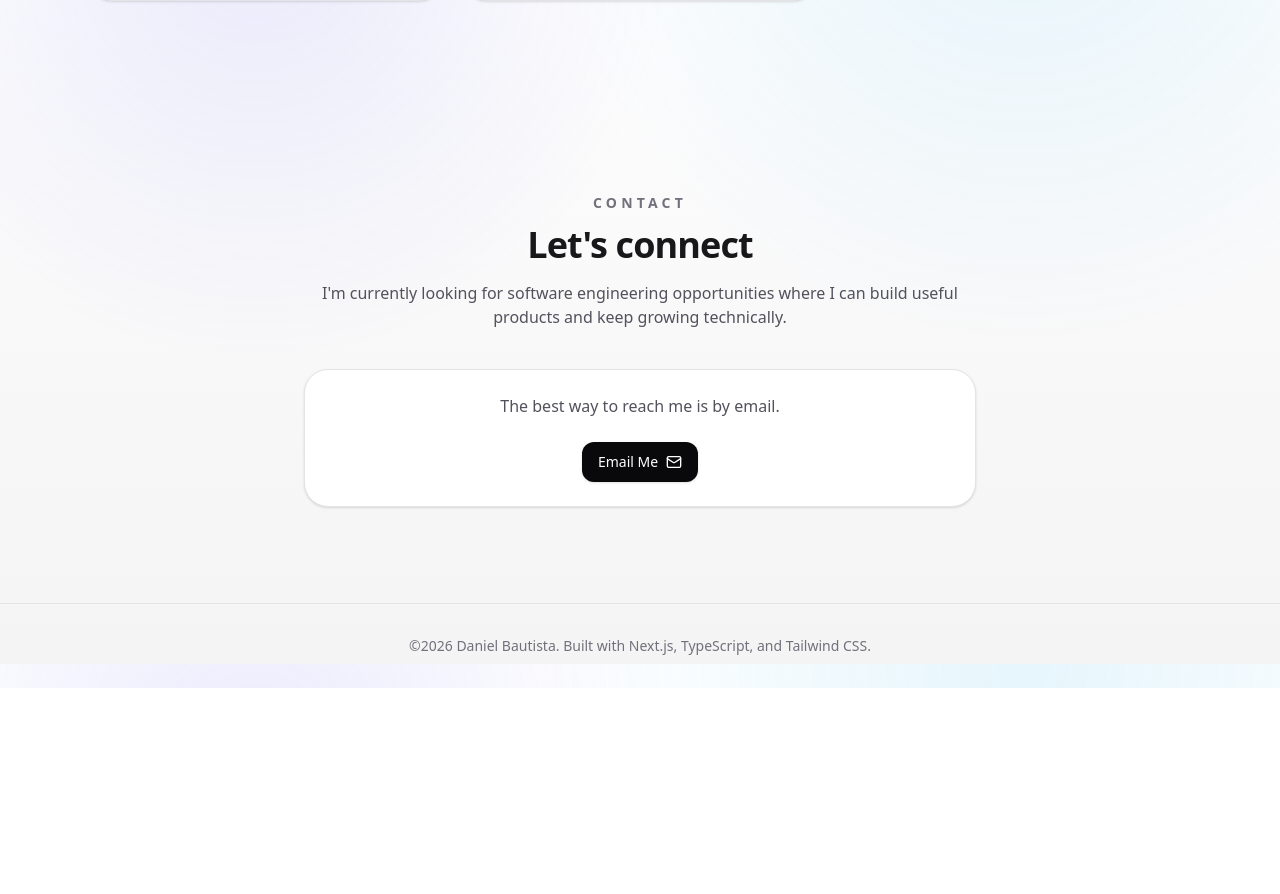
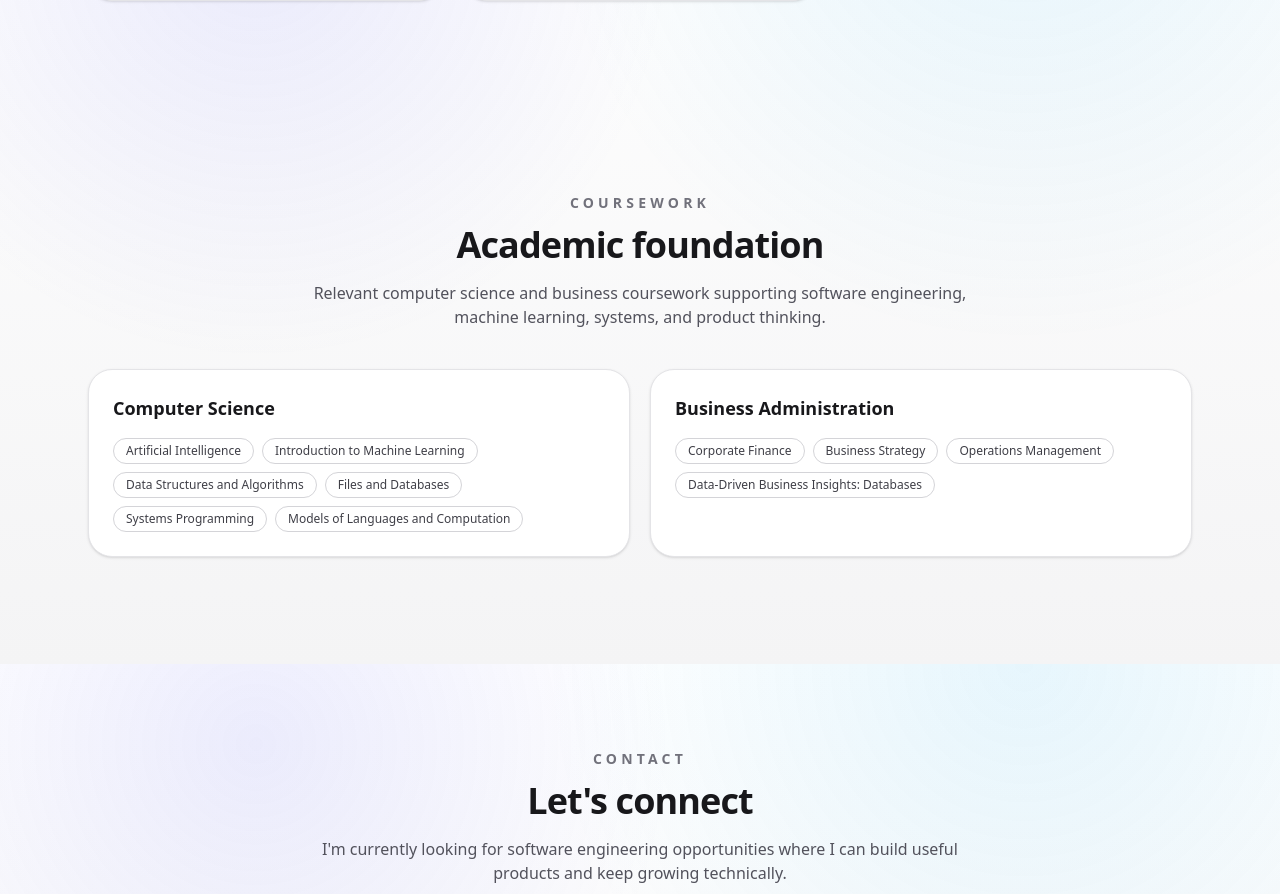
Before and after one commit to DanielBautista7799/daniel-portfolio, a Next.js app: page / in a window 1280 px wide. Shown: the part 4936-5830 px from the top of the page. Before the commit the page ends 5624 px from the top, so only its background shows below. Built offline with nearby package versions, Linux system fonts and the light colour scheme.

Commit message:
Display resume details across portfolio sections

```diff
--- a/src/app/page.tsx
+++ b/src/app/page.tsx
@@ -1,5 +1,7 @@
 import { AboutSection } from "@/components/about-section";
+import { CertificationsSection } from "@/components/certifications-section";
 import { ContactSection } from "@/components/contact-section";
+import { CourseworkSection } from "@/components/coursework-section";
 import { ExperienceSection } from "@/components/experience-section";
 import { Footer } from "@/components/footer";
 import { Hero } from "@/components/hero";
@@ -17,6 +19,8 @@ export default function Home() {
         <ProjectsSection />
         <ExperienceSection />
         <SkillsSection />
+        <CertificationsSection />
+        <CourseworkSection />
         <ContactSection />
       </main>
       <Footer />
```
Also changed, not shown: src/components/site-header.tsx (indentation only).
